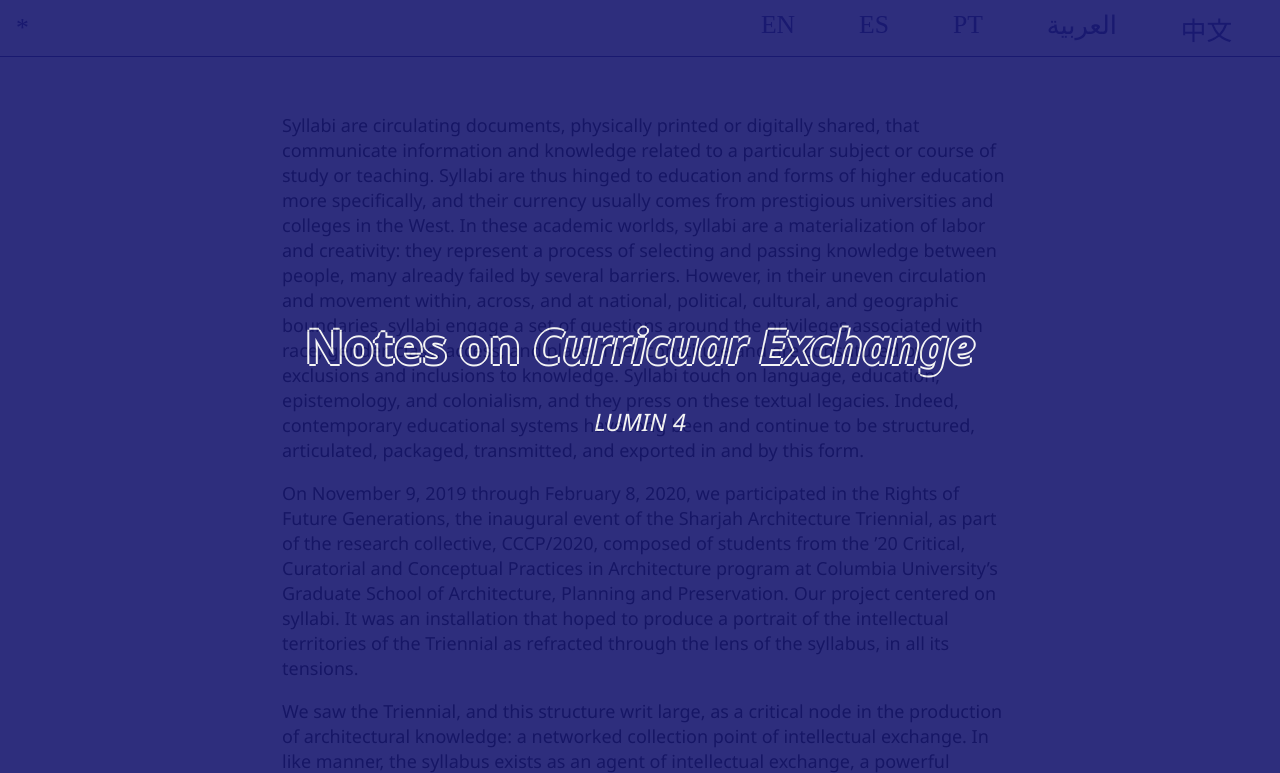
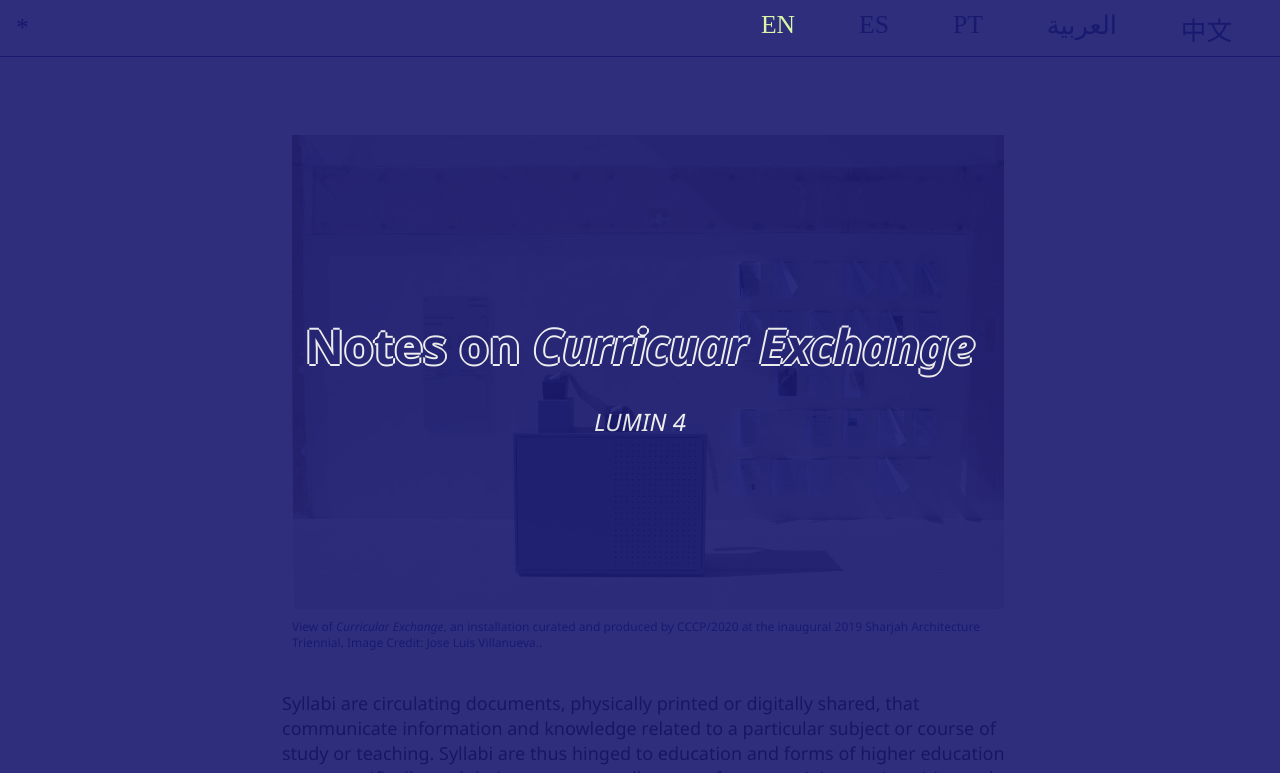
Before and after one commit to iat2111/LUMIN-Translations, a plain HTML site: page index.html in a window 1280 px wide. Shown: the top 773 px of the page. Drawn offline with Linux system fonts and the light colour scheme.

Commit message:
style edits
added image, color for active nav-link

```diff
--- a/index.html
+++ b/index.html
@@ -12,7 +12,7 @@
 		<nav class="nav">
 			<a href="index.html" class="home">*</a>
 			<ul class="nav-list">
-				<li>
+				<li class="active">
 					<a href="#" class="nav-link">EN</a>
 				</li>
 				<li>
@@ -45,6 +45,11 @@
 
 	<div class="content">
 		<section class="content-body">
+
+			<figure>
+				<img src="https://github.com/iat2111/LUMIN-Translations/blob/master/Images/1.jpg?raw=true">
+				<figcaption>View of <i>Curricular Exchange</i>, an installation curated and produced by CCCP/2020 at the inaugural 2019 Sharjah Architecture Triennial, Image Credit: Jose Luis Villanueva..</figcaption>
+			</figure>
 			<p>Syllabi are circulating documents, physically printed or digitally shared, that communicate information and knowledge related to a particular subject or course of study or teaching. Syllabi are thus hinged to education and forms of higher education more specifically, and their currency usually comes from prestigious universities and colleges in the West. In these academic worlds, syllabi are a materialization of labor and creativity: they represent a process of selecting and passing knowledge between people, many already failed by several barriers. However, in their uneven circulation and movement within, across, and at national, political, cultural, and geographic boundaries, syllabi engage a set of questions around the privileges associated with race, gender, class, access, and place. They constitute and are constituted by exclusions and inclusions to knowledge. Syllabi touch on language, education, epistemology, and colonialism, and they press on these textual legacies. Indeed, contemporary educational systems have long been and continue to be structured, articulated, packaged, transmitted, and exported in and by this form.</p>
 			<p>On November 9, 2019 through February 8, 2020, we participated in the Rights of Future Generations, the inaugural event of the Sharjah Architecture Triennial, as part of the research collective, CCCP/2020, composed of students from the ’20 Critical, Curatorial and Conceptual Practices in Architecture program at Columbia University’s Graduate School of Architecture, Planning and Preservation. Our project centered on syllabi. It was an installation that hoped to produce a portrait of the intellectual territories of the Triennial as refracted through the lens of the syllabus, in all its tensions.</p>
 			<p>We saw the Triennial, and this structure writ large, as a critical node in the production of architectural knowledge: a networked collection point of intellectual exchange. In like manner, the syllabus exists as an agent of intellectual exchange, a powerful pedagogical tool that maps out certain terrains of research, articulates disciplinary foundations, makes theoretical and political claims, and aggregates texts and thinkers—all in order to select and pass knowledge from one person to another. Looking at these documents, we thought we might glimpse the larger intellectual choreographies at play in the Triennial and see where and how such systems of exchanging knowledge fit into and fall short of their aims.</p>
@@ -82,7 +87,6 @@
             let windowPosition = window.scrollY > 0;
             header.classList.toggle('scrolling-active', windowPosition);
         })
-
 	</script>
 </body>
 </html>
--- a/style.css
+++ b/style.css
@@ -45,6 +45,10 @@ header{
     float: right;
 }
 
+.nav-list > .active > a {
+	color: #DAF7A6;
+}
+
 .nav-link{
     margin: 0 2rem;
     position: relative;
@@ -90,6 +94,9 @@ header{
     background-color: #F6F6F6;
 }
 
+.scrolling-active .nav-list> .active > a {
+	color: #DAF7A6;
+}
 .scrolling-active .nav-link::after{
     background-color: #191970;
 }
@@ -194,6 +201,35 @@ section {
 	display: block;
 }
 
+.content figure {
+	padding: 10px;
+    width: 100%;
+    margin: 30px 0 30px;
+    box-sizing: border-box;
+}
+figure {
+	display: block;
+	margin-block-start: 1em;
+    margin-block-end: 1em;
+    margin-inline-start: 40px;
+    margin-inline-end: 40px;
+}
+
+.content figure img {
+	width: 100%;
+    display: block;
+    opacity: 1;
+    padding: 0;
+}
+.content figcaption {
+	display: block;
+	font-size: 12px;
+    font-family: 'Segoe UI', 'Helvetica Neue', Arial, sans-serif;
+    color: #191970;
+    margin-top: 10px;
+    line-height: 16px;
+    width: 100%;
+}
 
 .footnotes {
     margin-top: 30px;
```
